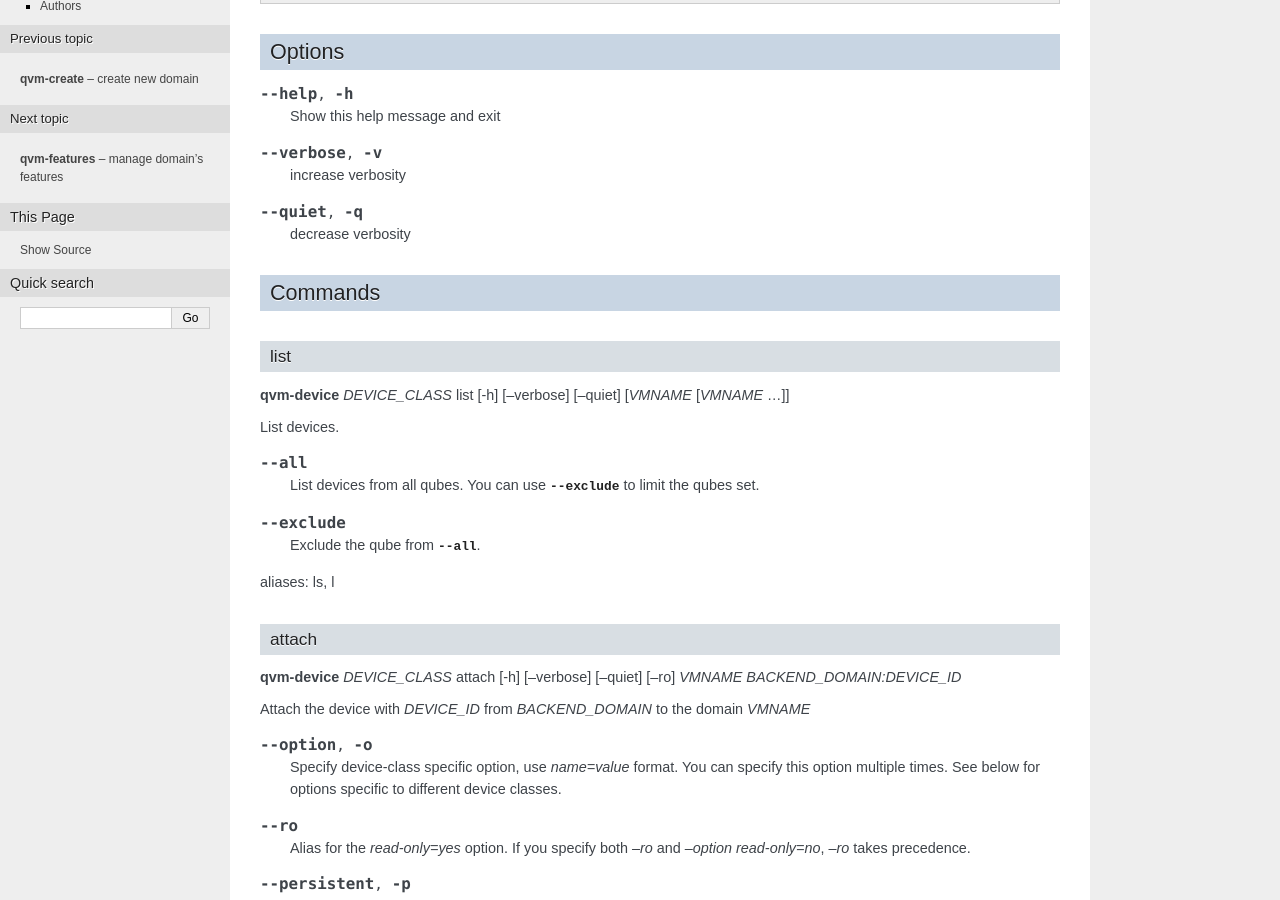
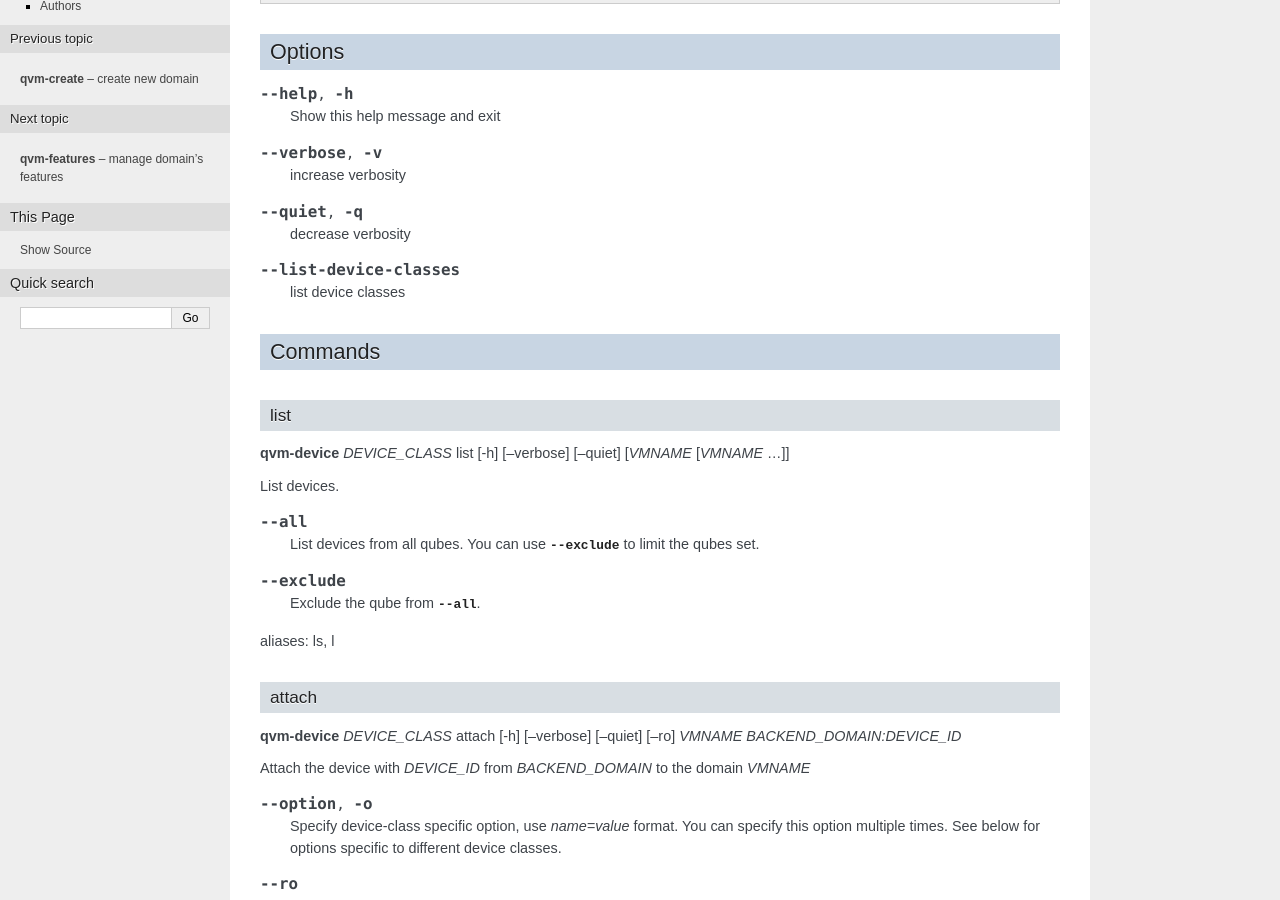
Before and after one commit to QubesOS/qubes-core-admin-client, a Sphinx documentation site: the page built from doc/manpages/qvm-device.rst, in a window 1280 px wide and 900 px high, scrolled down 309 px. Built offline with Sphinx 7.4.7, drawn with Linux system fonts in a browser that asks for light colours; the version number could not be read and is left out; some of the changed text lies outside the part shown.

Commit message:
qvm-device: add manpage entry

```diff
--- a/doc/manpages/qvm-device.rst
+++ b/doc/manpages/qvm-device.rst
@@ -27,6 +27,10 @@ Options
 .. option:: --quiet, -q
 
    decrease verbosity
+
+.. option:: --list-device-classes
+
+   list device classes
 
 Commands
 ========
```
Also changed, not shown: other parts of doc/manpages/qvm-device.rst (+1 -0 lines).
